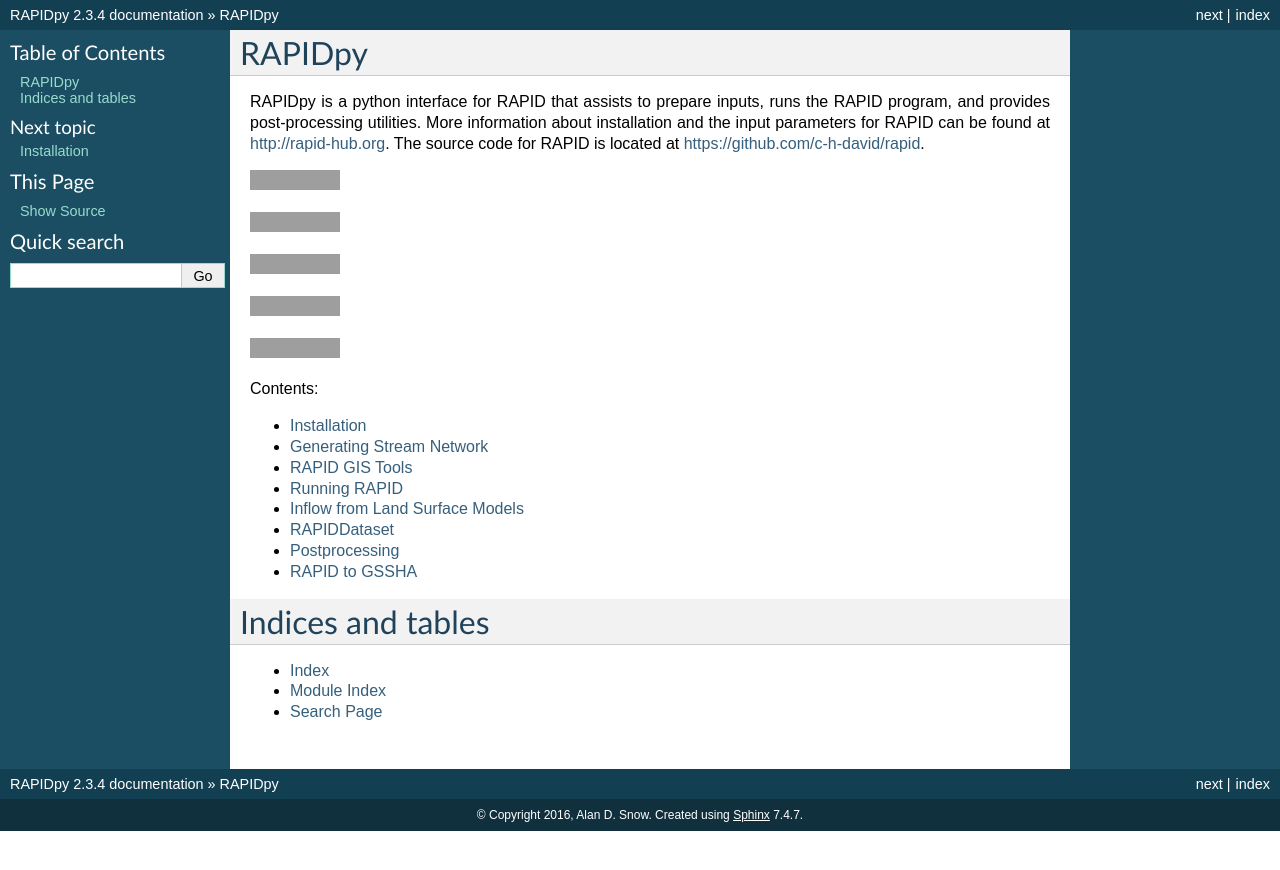
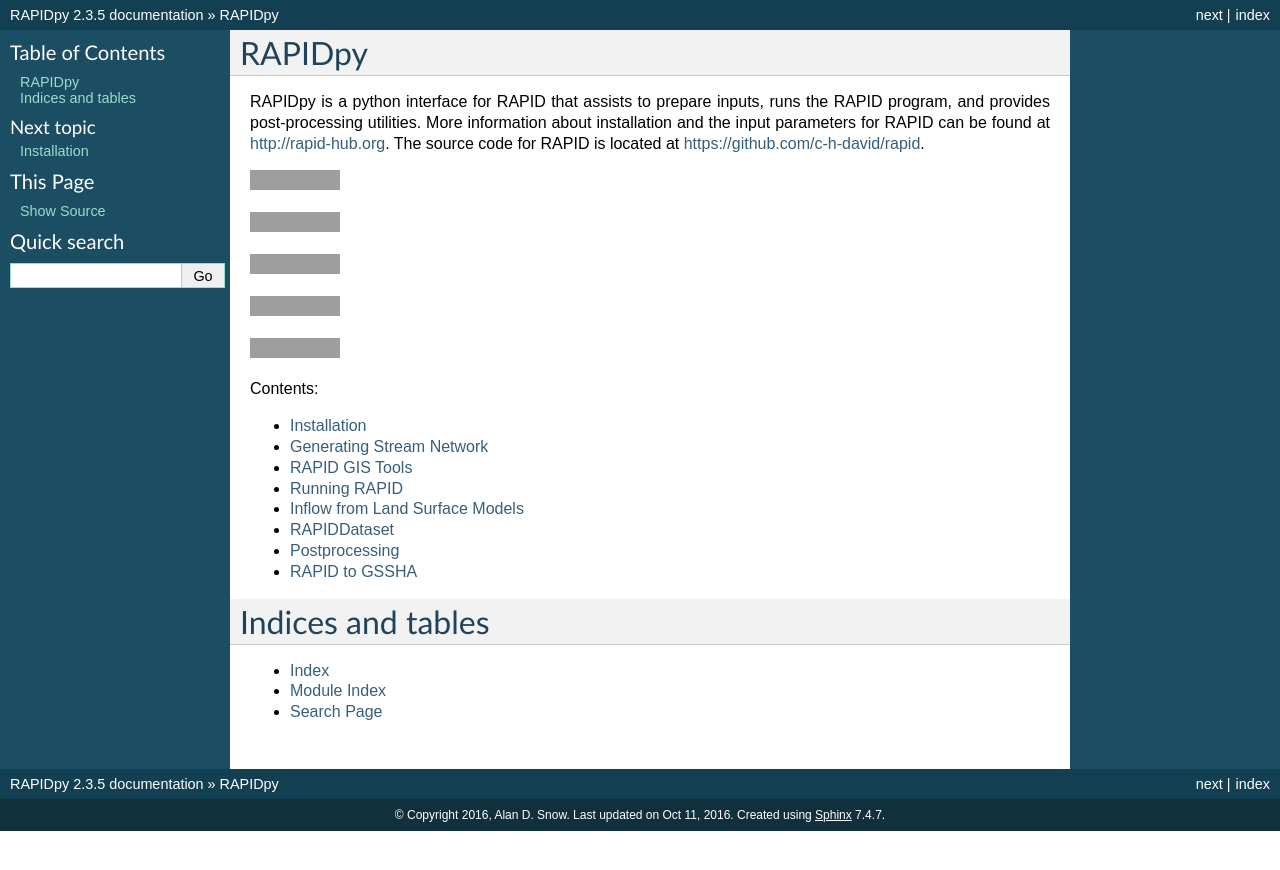
Before and after one commit to erdc/RAPIDpy, a Sphinx documentation site: the page built from docs/index.rst, in a window 1280 px wide, cut to the strip 0-870 px from the top of the page. Built offline with Sphinx 7.4.7, drawn with Linux system fonts in a browser that asks for light colours; grey boxes are pictures that could not be loaded.

Commit message:
incremented version

```diff
--- a/docs/conf.py
+++ b/docs/conf.py
@@ -76,9 +76,9 @@
 # built documents.
 #
 # The short X.Y version.
-version = u'2.3.4'
+version = u'2.3.5'
 # The full version, including alpha/beta/rc tags.
-release = u'2.3.4'
+release = u'2.3.5'
 
 # The language for content autogenerated by Sphinx. Refer to documentation
 # for a list of supported languages.
@@ -184,7 +184,7 @@
 # bottom, using the given strftime format.
 # The empty string is equivalent to '%b %d, %Y'.
 #
-# html_last_updated_fmt = None
+html_last_updated_fmt = ''
 
 # If true, SmartyPants will be used to convert quotes and dashes to
 # typographically correct entities.
--- a/setup.py
+++ b/setup.py
@@ -2,7 +2,7 @@
 
 setup(
     name='RAPIDpy',
-    version='2.3.4',
+    version='2.3.5',
     description='Python interface for RAPID (rapid-hub.org)',
     long_description='RAPIDpy is a python interface for RAPID that assists to prepare inputs, runs the RAPID program,'
                      ' and provides post-processing utilities (https://github.com/erdc-cm/RAPIDpy). More information '
@@ -14,7 +14,7 @@
     author='Alan Dee Snow',
     author_email='alan.d.snow@usace.army.mil',
     url='https://github.com/erdc-cm/RAPIDpy',
-    download_url='https://github.com/erdc-cm/RAPIDpy/archive/2.3.4.tar.gz',
+    download_url='https://github.com/erdc-cm/RAPIDpy/archive/2.3.5.tar.gz',
     license='BSD 3-Clause',
     packages=find_packages(),
     package_data={'': ['gis/lsm_grids/*.nc']},
```
